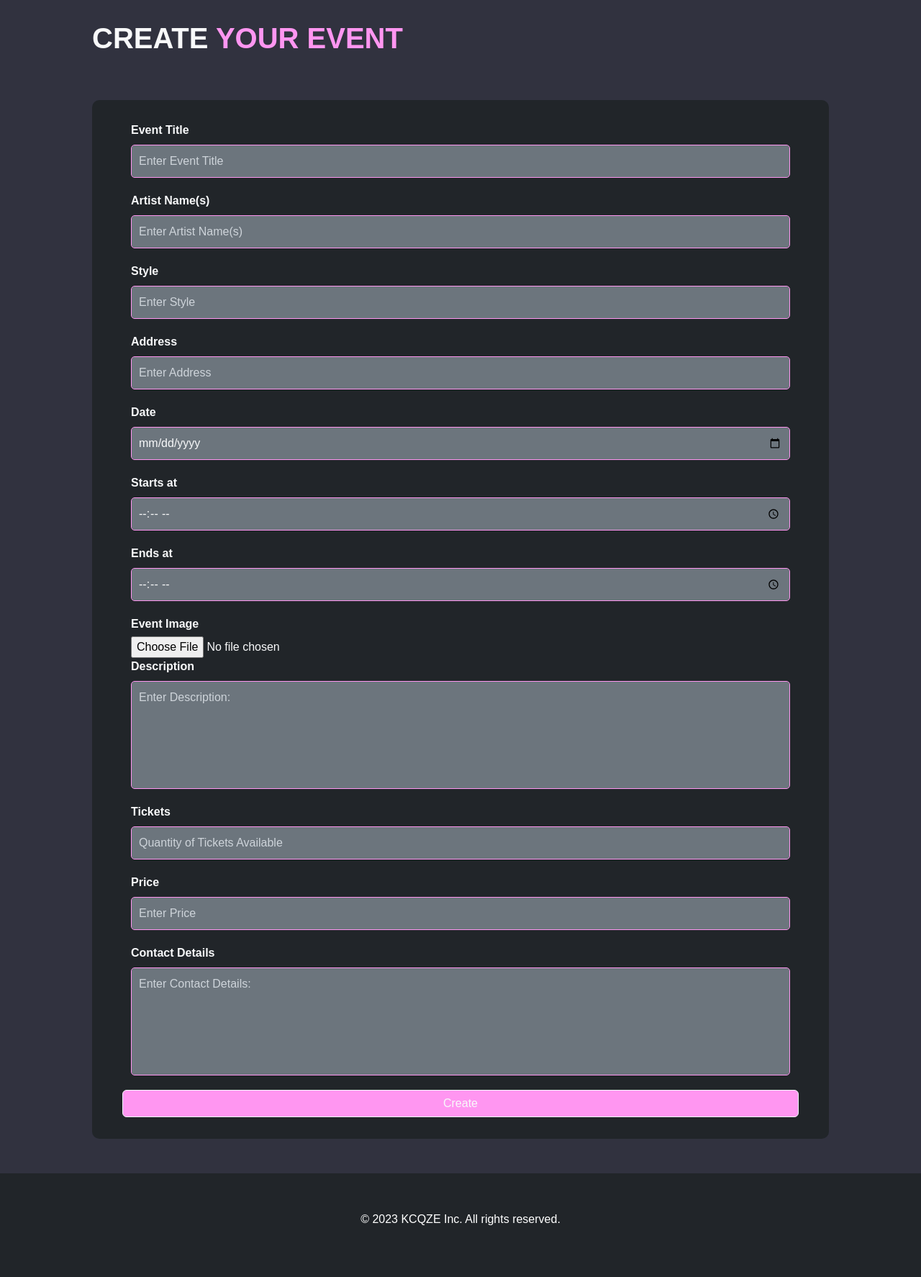
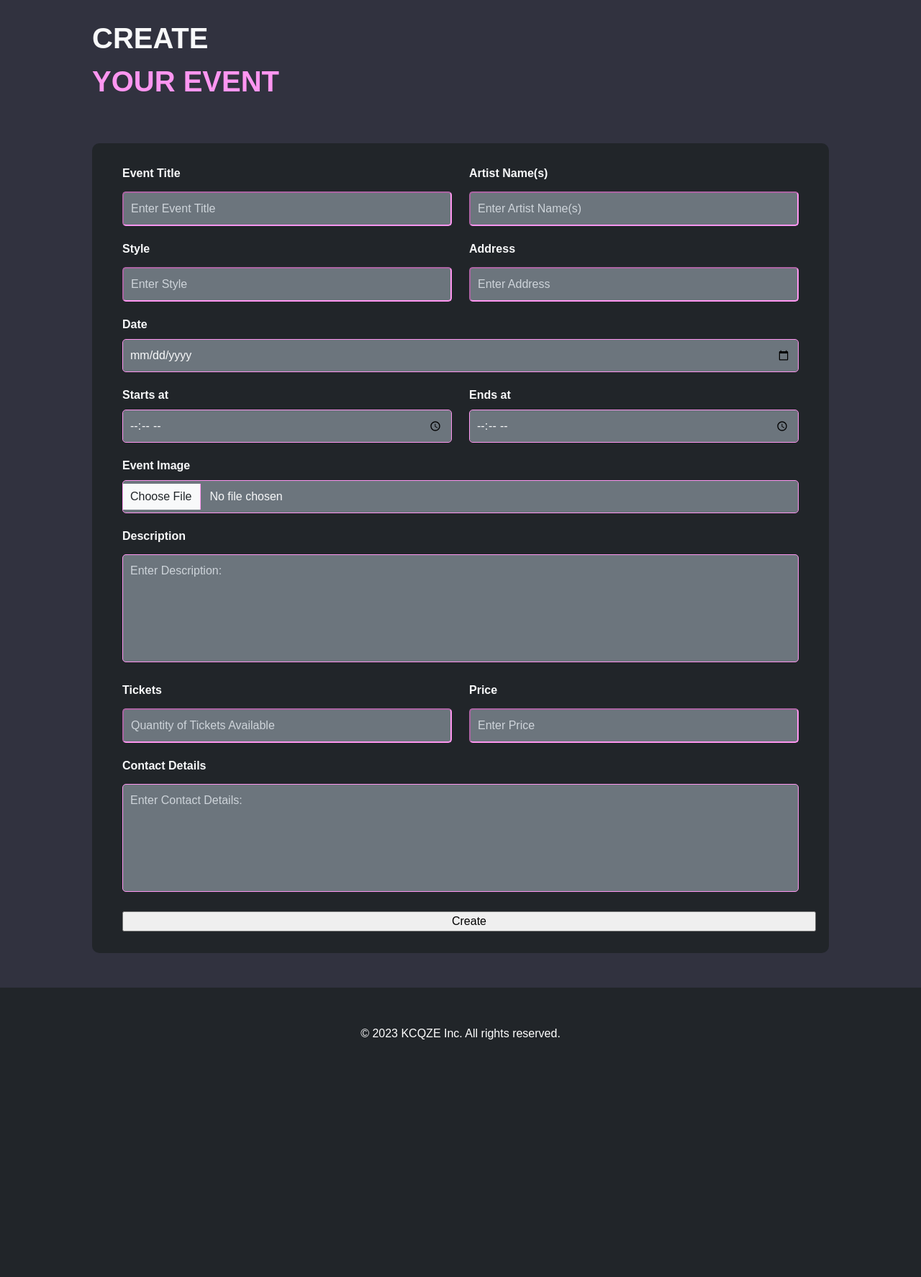
Before and after one commit to ShreyansAmin02/Group_8_Web, a Flask app: page /events/create in a window 1280 px wide. Shown: the part 73-1847 px from the top of the page at 72% size. After the commit the page ends 1517 px from the top, so only its background shows below. Run offline with Flask 3, Linux system fonts and the light colour scheme; some libraries are stand-ins or nearby versions.

Commit message:
Updated Create Page, now it looks beutiful

```diff
--- a/projectfile/website/templates/events/create.html
+++ b/projectfile/website/templates/events/create.html
@@ -7,11 +7,43 @@
     <div class="create-event-container bg-dark-subtle py-5">
       <h1 class="fs-1 fw-bold text-uppercase lh-base py-5">
         Create
+        <br />
         <span class="sub-text">Your Event</span>
       </h1>
       <div>
-        <form action="" method="" class="create-event-form bg-dark row row-col">
-          <div class="container row row-col">{{ wtf.render_form(form) }}</div>
+        <!-- boostrap grid usage -->
+        <!-- bootstrap form component customised -->
+        <form action="#" method="post" enctype="multipart/form-data" class="create-event-form bg-dark row row-col">
+          {{ form.csrf_token }}
+          <div class="form-group col-md-6">{{ form.title.label }}
+            {{ form.title() }}</div>
+          <div class="form-group col-md-6">{{ form.artistName.label }}
+            {{ form.artistName() }}</div>
+          <div class="form-group col-md-6">{{ form.style.label }}
+            {{ form.style() }}</div>
+          <div class="form-group col-md-6">{{ form.address.label }}
+            {{ form.address() }}</div>
+          <div class="form-group col-12">{{ form.date.label }}
+            {{ form.date(class = 'form-control') }}</div>
+          <div class="form-group col-md-6">{{ form.startTime.label }}
+            {{ form.startTime(class = 'form-control') }}</div>
+          <div class="form-group col-md-6">{{ form.endTime.label }}
+            {{ form.endTime(class = 'form-control') }}</div>
+          <!-- accept images only -->
+          <div class="form-group col-12">{{ form.image.label }}
+            {{ form.image(class = 'form-control') }}</div>
+          <div class="form-group col-12">
+            <label for="event-description">{{ form.description.label }}</label>
+            {{ form.description() }}
+          </div>
+          <div class="form-group col-md-6">{{ form.tickets.label }}
+            {{ form.tickets() }}</div>
+          <div class="form-group col-md-6">{{ form.price.label }}
+            {{ form.price() }}</div>
+          <div class="form-group col-12">{{ form.contactDetails.label }}
+            {{ form.contactDetails() }}</div>
+          <!-- prevent page reload -->
+          {{ form.submit(class = 'create-event-btn') }}
         </form>
       </div>
     </div>
```
